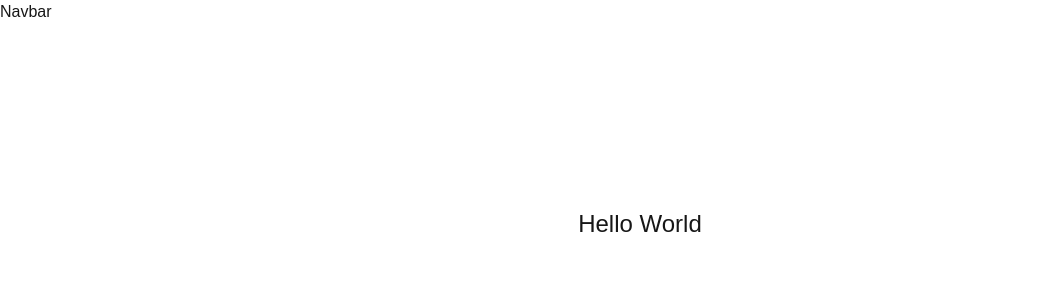
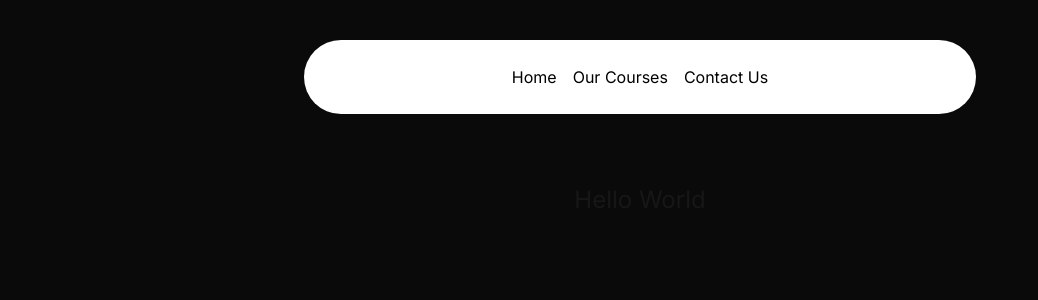
Before and after one commit to Shahid-Ansari24/music_nextjs, a Next.js app: page / in a window 1280 px wide. Shown: the top 300 px of the page, without its empty margins (0-1038 px from the left). Built offline with nearby package versions, Linux system fonts and the light colour scheme.

Commit message:
feat: navbar

```diff
--- a/src/app/layout.tsx
+++ b/src/app/layout.tsx
@@ -1,17 +1,9 @@
 import type { Metadata } from "next";
-import { Geist, Geist_Mono } from "next/font/google";
+import { Inter } from "next/font/google";
 import "./globals.css";
 import Navbar from "@/components/Navbar";
 
-const geistSans = Geist({
-  variable: "--font-geist-sans",
-  subsets: ["latin"],
-});
-
-const geistMono = Geist_Mono({
-  variable: "--font-geist-mono",
-  subsets: ["latin"],
-});
+const inter = Inter({ subsets: ["latin"] });
 
 export const metadata: Metadata = {
   title: "Create Next App",
@@ -26,9 +18,11 @@
   return (
     <html lang="en">
       <body
-        className={`${geistSans.variable} ${geistMono.variable} antialiased`}
+        className={inter.className}
       >
-        <Navbar/>
+        <div className="relative w-full flex justify-center">
+          <Navbar/>
+        </div>
         {children}
       </body>
     </html>
--- a/src/app/page.tsx
+++ b/src/app/page.tsx
@@ -2,8 +2,10 @@
 
 export default function Home() {
   return (
-    <div className="h-100 text-2xl flex text-center justify-center items-center">
-      Hello World
-    </div>
+    <main className="min-h-screen bg-black/[0.96] antialiased bg-grid-white/[0.02]">
+      <div className="h-100 text-2xl flex text-center justify-center items-center">
+        Hello World
+      </div>
+    </main>
   );
 }
--- a/src/components/Navbar.tsx
+++ b/src/components/Navbar.tsx
@@ -1,9 +1,34 @@
-import React from 'react'
+'use client'
+import React, { useState } from "react";
+import { HoveredLink, Menu, MenuItem, ProductItem } from "./ui/navbar-menu";
+import { cn } from "@/lib/utils";
+import Link from "next/link";
 
-function Navbar() {
+function Navbar({ className }: { className?: string }) {
+  const [active, setActive] = useState<string | null>(null);
   return (
-    <div>
-      Navbar
+    <div
+      className={cn("fixed top-10 inset-x-0 max-w-2xl mx-auto z-50", className)}
+    >
+      <Menu setActive={setActive}>
+        <Link href={'/'}>
+          <MenuItem setActive={setActive} active={active} item="Home">
+          </MenuItem>
+        </Link>
+        <MenuItem setActive={setActive} active={active} item="Our Courses">
+          <div className="flex flex-col space-y-4 text-sm">
+            <HoveredLink href="/courses">All Courses</HoveredLink>
+            <HoveredLink href="/courses">Basic Music Theory</HoveredLink>
+            <HoveredLink href="/courses">Advanced Composition</HoveredLink>
+            <HoveredLink href="/courses">Songwriting</HoveredLink>
+            <HoveredLink href="/courses">Music Production</HoveredLink>
+          </div>
+        </MenuItem>
+        <Link href={'/contact'}>
+          <MenuItem setActive={setActive} active={active} item="Contact Us">
+          </MenuItem>
+        </Link>
+      </Menu>
     </div>
   )
 }
--- /dev/null
+++ b/src/components/ui/navbar-menu.tsx
@@ -0,0 +1,121 @@
+"use client";
+import React from "react";
+import { motion } from "motion/react";
+import Link from "next/link";
+import Image from "next/image";
+
+const transition = {
+  type: "spring",
+  mass: 0.5,
+  damping: 11.5,
+  stiffness: 100,
+  restDelta: 0.001,
+  restSpeed: 0.001,
+};
+
+export const MenuItem = ({
+  setActive,
+  active,
+  item,
+  children,
+}: {
+  setActive: (item: string) => void;
+  active: string | null;
+  item: string;
+  children?: React.ReactNode;
+}) => {
+  return (
+    <div onMouseEnter={() => setActive(item)} className="relative ">
+      <motion.p
+        transition={{ duration: 0.3 }}
+        className="cursor-pointer text-black hover:opacity-[0.9] dark:text-white"
+      >
+        {item}
+      </motion.p>
+      {active !== null && (
+        <motion.div
+          initial={{ opacity: 0, scale: 0.85, y: 10 }}
+          animate={{ opacity: 1, scale: 1, y: 0 }}
+          transition={transition}
+        >
+          {active === item && children && (
+            <div className="absolute top-[calc(100%_+_1.2rem)] left-1/2 transform -translate-x-1/2 pt-4">
+              <motion.div
+                transition={transition}
+                layoutId="active" // layoutId ensures smooth animation
+                className="bg-white dark:bg-black backdrop-blur-sm rounded-2xl overflow-hidden border border-black/[0.2] dark:border-white/[0.2] shadow-xl"
+              >
+                <motion.div
+                  layout // layout ensures smooth animation
+                  className="w-max h-full p-4"
+                >
+                  {children}
+                </motion.div>
+              </motion.div>
+            </div>
+          )}
+        </motion.div>
+      )}
+    </div>
+  );
+};
+
+export const Menu = ({
+  setActive,
+  children,
+}: {
+  setActive: (item: string | null) => void;
+  children: React.ReactNode;
+}) => {
+  return (
+    <nav
+      onMouseLeave={() => setActive(null)} // resets the state
+      className="relative rounded-full border border-transparent dark:bg-black dark:border-white/[0.2] bg-white shadow-input flex justify-center space-x-4 px-8 py-6 "
+    >
+      {children}
+    </nav>
+  );
+};
+
+export const ProductItem = ({
+  title,
+  description,
+  href,
+  src,
+}: {
+  title: string;
+  description: string;
+  href: string;
+  src: string;
+}) => {
+  return (
+    <Link href={href} className="flex space-x-2">
+      <Image
+        src={src}
+        width={140}
+        height={70}
+        alt={title}
+        className="shrink-0 rounded-md shadow-2xl"
+      />
+      <div>
+        <h4 className="text-xl font-bold mb-1 text-black dark:text-white">
+          {title}
+        </h4>
+        <p className="text-neutral-700 text-sm max-w-[10rem] dark:text-neutral-300">
+          {description}
+        </p>
+      </div>
+    </Link>
+  );
+};
+
+export const HoveredLink = ({ children, ...rest }: any) => {
+  return (
+    <Link
+      {...rest}
+      className="text-neutral-700 dark:text-neutral-200 hover:text-black "
+    >
+      {children}
+    </Link>
+  );
+};
--- /dev/null
+++ b/src/lib/utils.ts
@@ -0,0 +1,6 @@
+import { ClassValue, clsx } from "clsx";
+import { twMerge } from "tailwind-merge";
+
+export function cn(...inputs: ClassValue[]) {
+  return twMerge(clsx(inputs));
+}
```
Also changed, not shown: package.json (+10 -5 lines), 1 other file (tests, documents, lock files or other folders).
